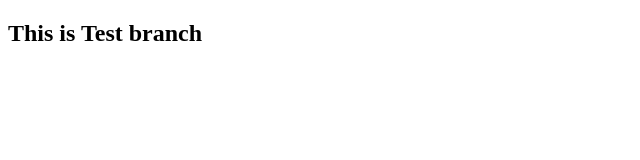
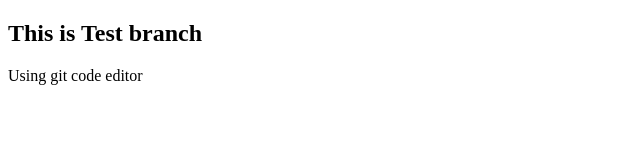
Before and after one commit to Isuru-LK/GitTest, a plain HTML site: page index.html in a window 1280 px wide. Shown: the whole page, without its empty margins (0-640 px from the left). Drawn offline with Linux system fonts and the light colour scheme.

Commit message:
I changed my index.html using GitHub code editor.

```diff
--- a/index.html
+++ b/index.html
@@ -8,5 +8,6 @@
 </head>
 <body>
     <h2>This is Test branch</h2>
+    <p>Using git code editor<p>
 </body>
 </html>
```
